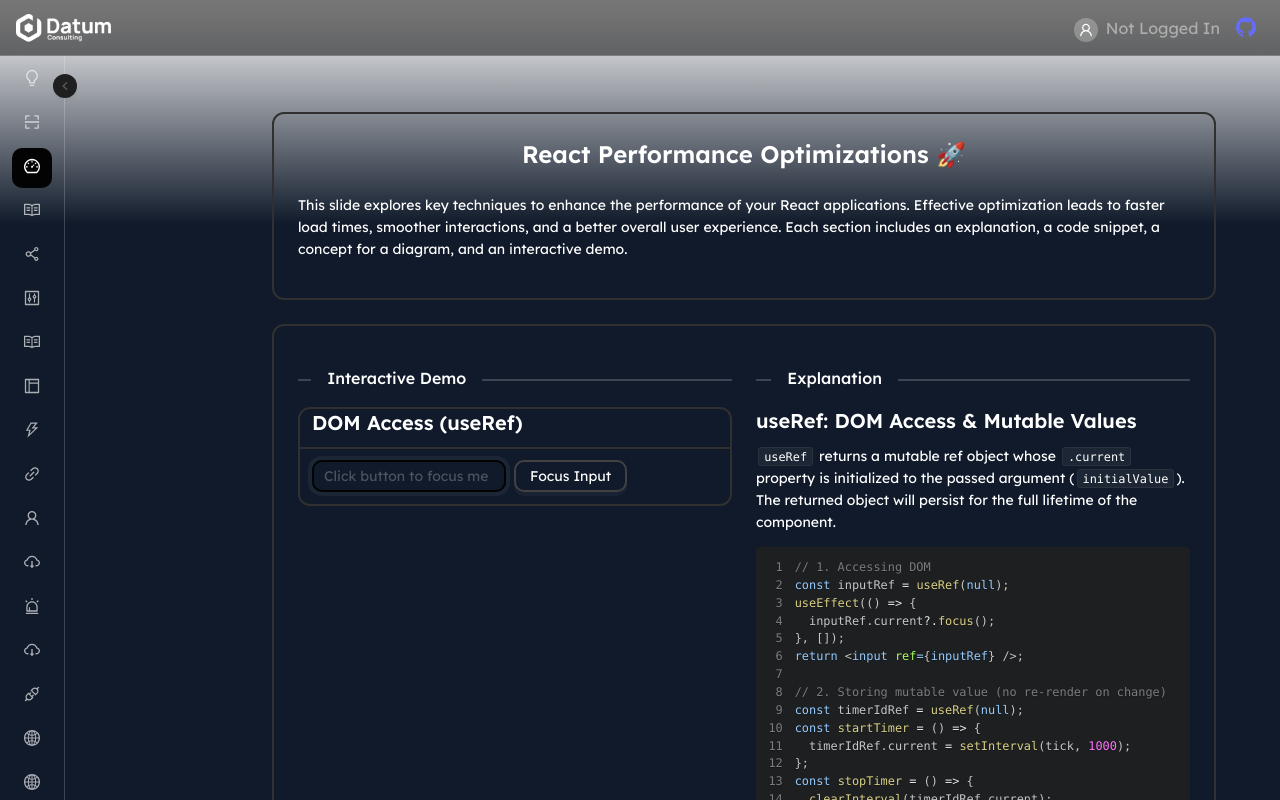
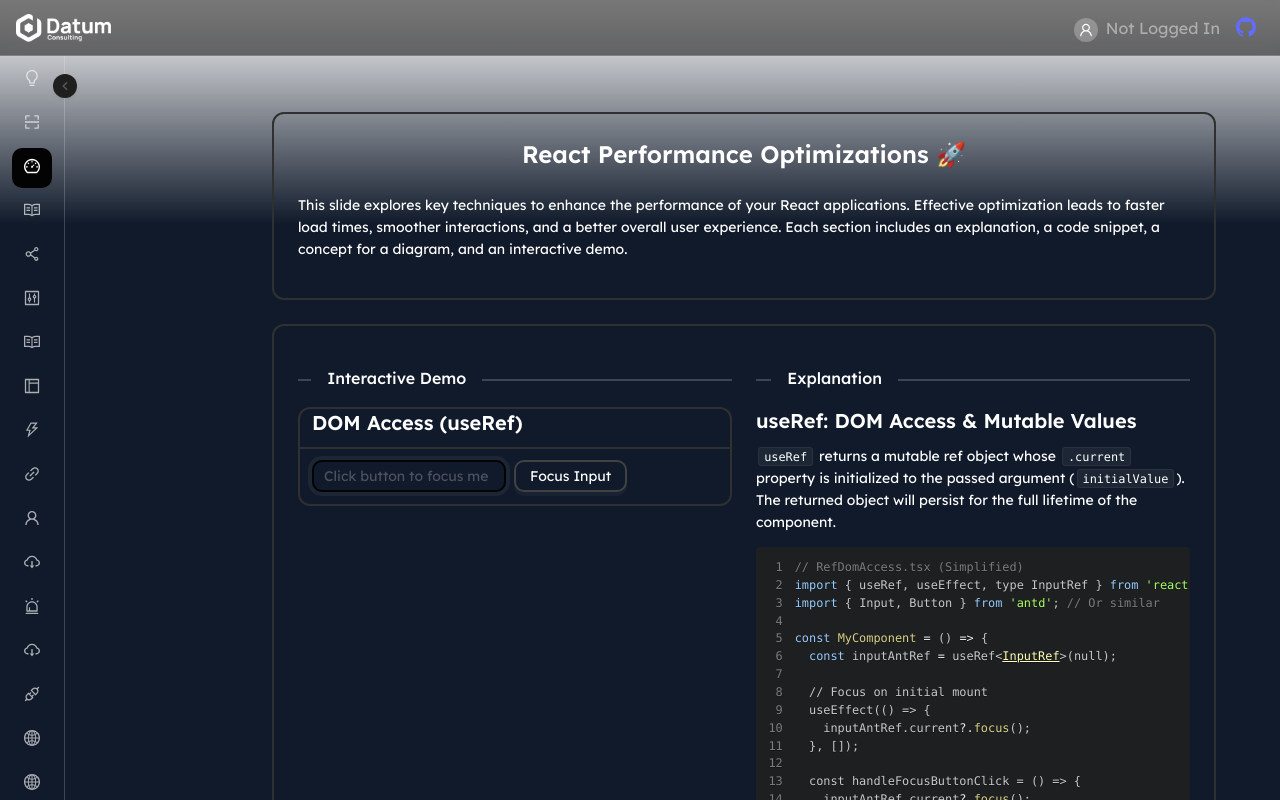
Before and after one commit to curlyz/frontend-101, a React (Vite) app: page /performance in a window 1280 px wide. Built offline with nearby package versions, Linux system fonts and the light colour scheme; what use-context-selector would draw is missing.

Commit message:
update useRef demo

```diff
--- a/src/slides/PerformanceSlide.tsx
+++ b/src/slides/PerformanceSlide.tsx
@@ -247,20 +247,30 @@ const PerformanceSlide: React.FC = () => {
               customStyle={codeSnippetStyle}
               showLineNumbers
             >
-              {`// 1. Accessing DOM
-const inputRef = useRef(null);
-useEffect(() => {
-  inputRef.current?.focus();
-}, []);
-return <input ref={inputRef} />;
+              {`// RefDomAccess.tsx (Simplified)
+import { useRef, useEffect, type InputRef } from 'react';
+import { Input, Button } from 'antd'; // Or similar
 
-// 2. Storing mutable value (no re-render on change)
-const timerIdRef = useRef(null);
-const startTimer = () => {
-  timerIdRef.current = setInterval(tick, 1000);
-};
-const stopTimer = () => {
-  clearInterval(timerIdRef.current);
+const MyComponent = () => {
+  const inputAntRef = useRef<InputRef>(null);
+
+  // Focus on initial mount
+  useEffect(() => {
+    inputAntRef.current?.focus();
+  }, []);
+
+  const handleFocusButtonClick = () => {
+    inputAntRef.current?.focus();
+  };
+
+  return (
+    <>
+      <Input ref={inputAntRef} placeholder="I will be focused" />
+      <Button onClick={handleFocusButtonClick}>
+        Focus the Input
+      </Button>
+    </>
+  );
 };`}
             </SyntaxHighlighter>
             <Paragraph strong>Key Use Cases:</Paragraph>
```
